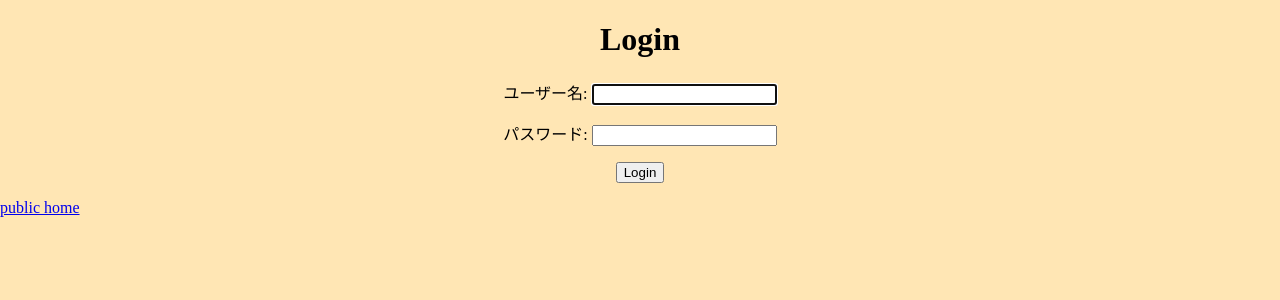
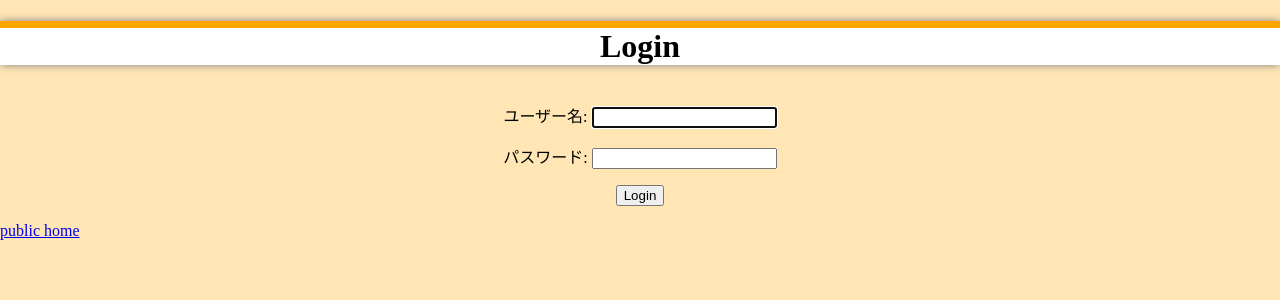
Before and after one commit to s1f10210155/ex4_group11, a Django app: page /accounts/login/ in a window 1280 px wide. Shown: the top 300 px of the page. Run offline with Django 4.2, Linux system fonts and the light colour scheme.

Commit message:
Update login.html

```diff
--- a/django/accounts/templates/registration/login.html
+++ b/django/accounts/templates/registration/login.html
@@ -7,7 +7,7 @@
   </head>
 
   <body style="background-color: #ffe6b4; margin: auto;">
-    <h1 style="text-align: center;">Login</h1>
+    <h1 style="text-align: center; display: inline-block; width: 100%; border-top: 7px solid orange; box-shadow: 0 0 8px grey; box-sizing: border-box; background-color: #ffffff;">Login</h1>
 {% if form.errors %}
 <p>Your username and password didn't match. Please try again.</p>
 {% endif %}
```
